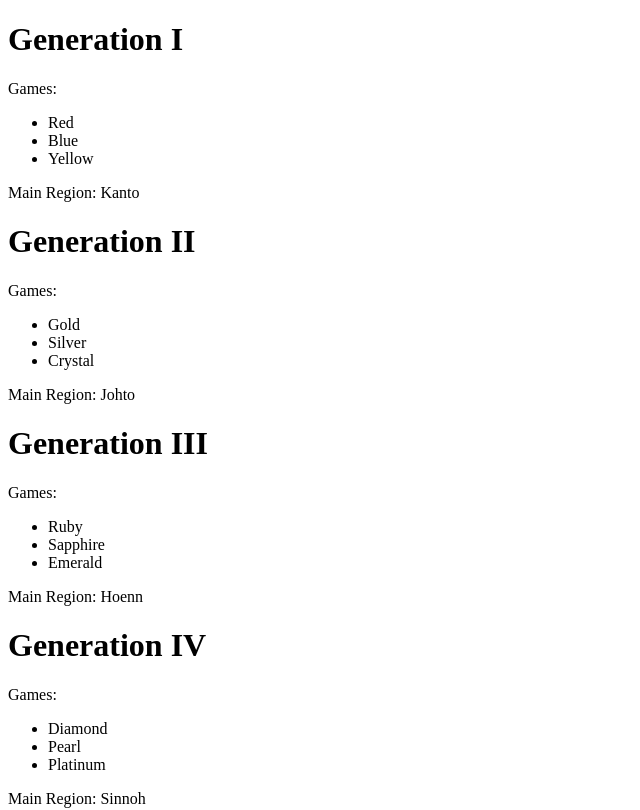
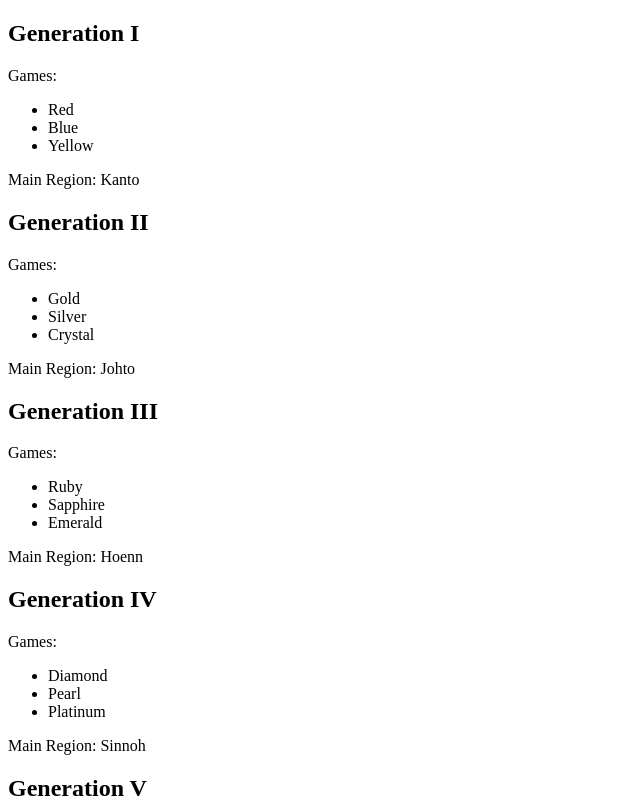
Before and after one commit to StephanRaab/svelte-pokedex, a SvelteKit app: page / in a window 1280 px wide. Shown: the top 810 px of the page, without its empty margins (0-640 px from the left). Built offline with nearby package versions, Linux system fonts and the light colour scheme.

Commit message:
don't forget the key

```diff
--- a/src/routes/+page.svelte
+++ b/src/routes/+page.svelte
@@ -3,8 +3,8 @@
  import {generations} from './generations'
 </script>
 
-{#each generations as gen}
-    <h1>{gen.name}</h1>
+{#each generations as gen (gen.id)}
+    <h2>{gen.name}</h2>
     <p>Games:</p>
     <ul>
         {#each gen.games as game}
```
